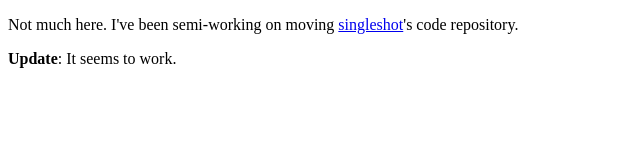
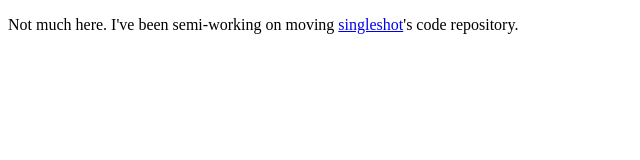
Before and after one commit to xythian/xythian.github.com, a plain HTML site: page index.html in a window 1280 px wide. Shown: the whole page, without its empty margins (0-640 px from the left). Drawn offline with Linux system fonts and the light colour scheme.

Commit message:
Remove update message.

```diff
--- a/index.html
+++ b/index.html
@@ -9,7 +9,5 @@
 moving <a href="http://www.singleshot.org/">singleshot</a>'s code
 repository.</p>
 
-<p><b>Update</b>: It seems to work.</p>
-
 </body>
 </html>
```
